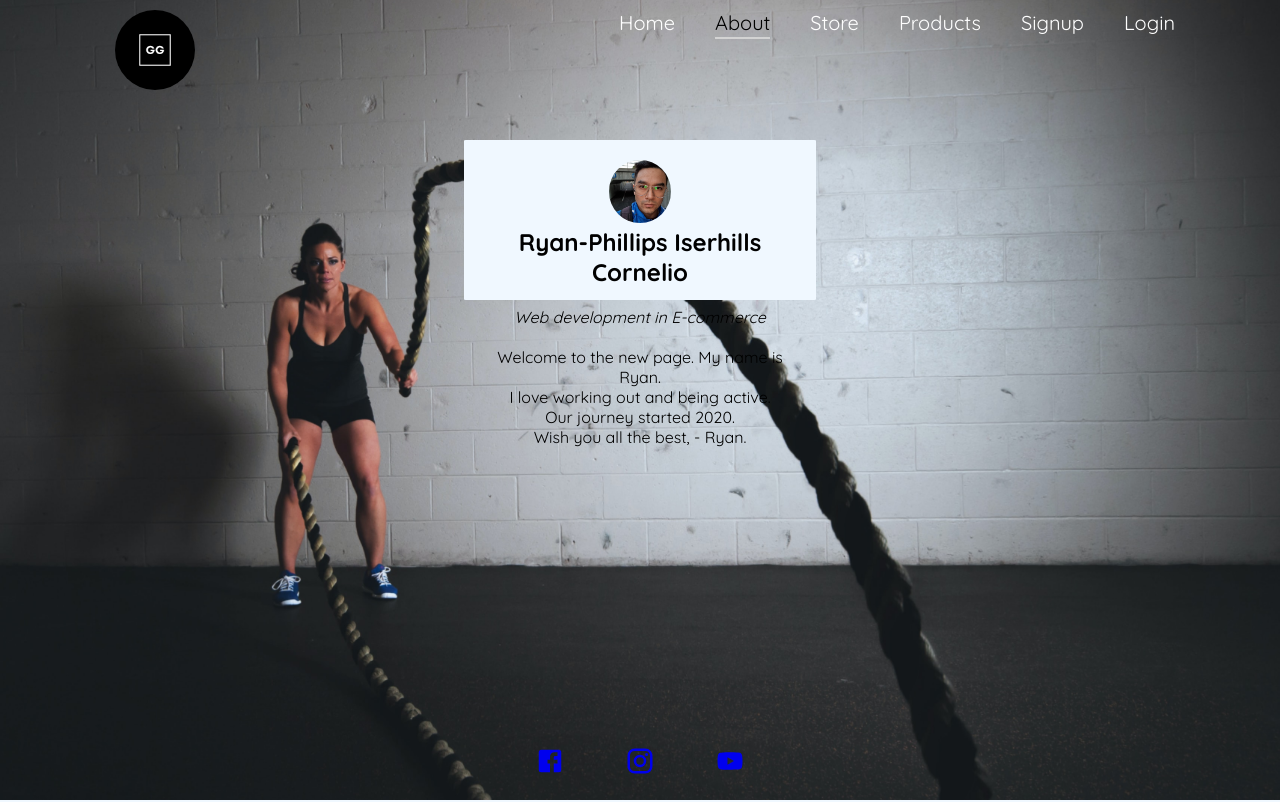
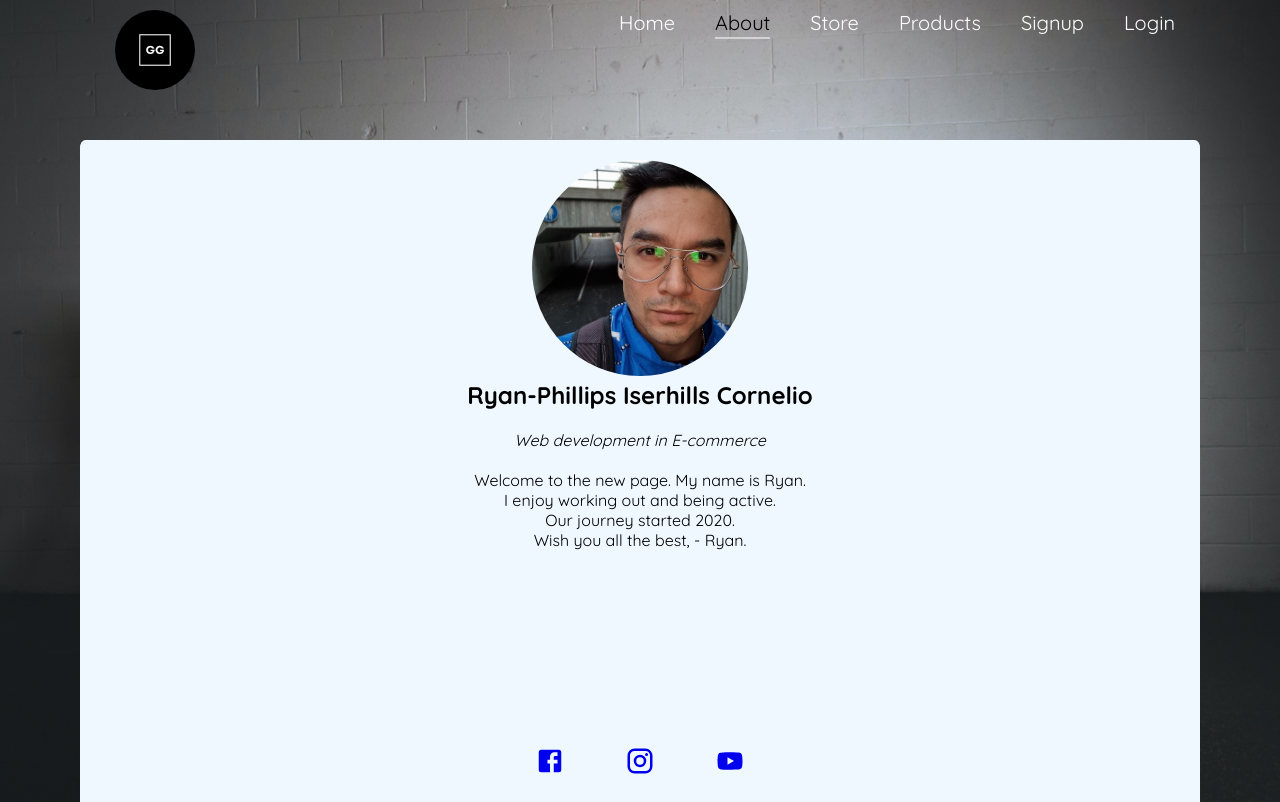
Before and after one commit to TechWithRyan/vite-shop, a React (Vite) app: page /About in a window 1280 px wide. Shown: the top 802 px of the page. Built offline with nearby package versions, Linux system fonts and the light colour scheme.

Commit message:
fixed about

```diff
--- a/src/component/about.css
+++ b/src/component/about.css
@@ -1,10 +1,10 @@
 .about-container {
-  height: 25vw;
+  height: 130vw;
   margin: 0 auto;
   align-items: center;
   justify-content: center;
   background-color: transparent;
-  width: 40%;
+  width: auto;
   display: flex;
   flex-direction: column;
   padding: 20px;
--- a/src/component/about.jsx
+++ b/src/component/about.jsx
@@ -18,7 +18,7 @@ function About() {
                                 <h1>Ryan-Phillips Iserhills Cornelio </h1> <br></br><i>Web development in E-commerce</i><br /> <br />
                                  </div>
                                 <p>Welcome to the new page. My name is Ryan.</p>
-                                <p>I love working out and being active.</p>
+                                <p>I enjoy working out and being active.</p>
                                 <p>Our journey started 2020.</p>
                                 <p>Wish you all the best, - Ryan.</p>
 
```
